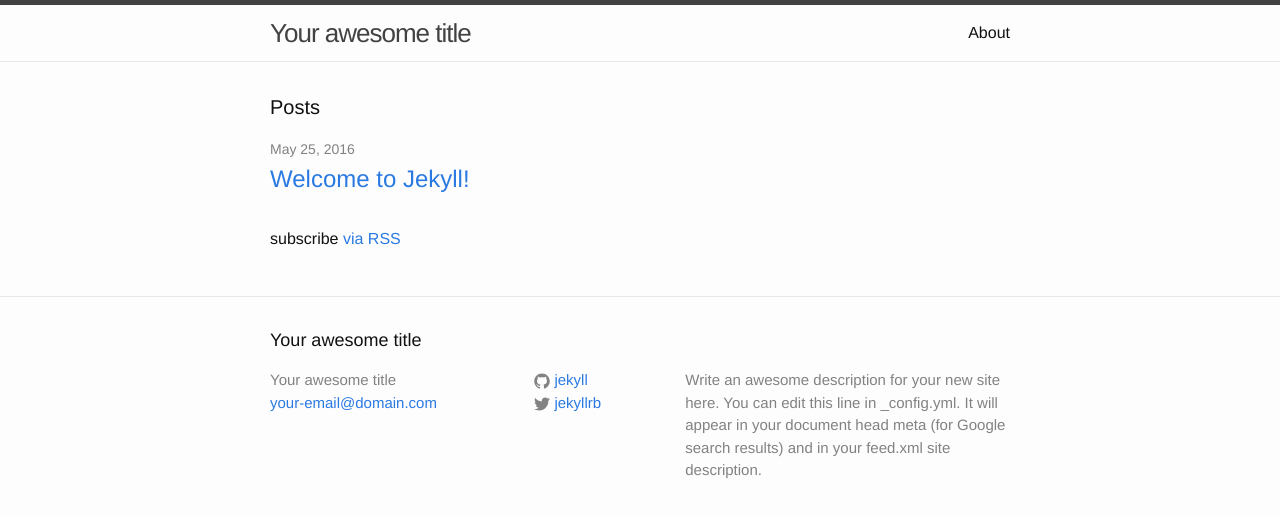
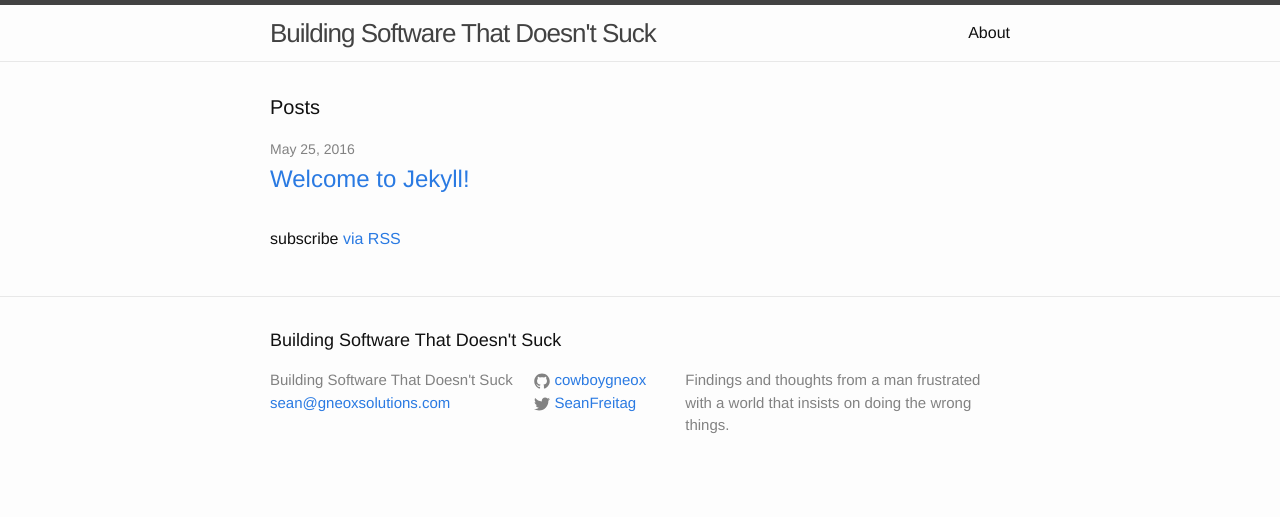
Before and after one commit to cowboygneox/cowboygneox.github.io, a Jekyll site: the page built from index.html, in a window 1280 px wide. Shown: the top 517 px of the page. Built offline with Jekyll 4.4.1, drawn with Linux system fonts in a browser that asks for light colours.

Commit message:
Adding in the first pass at the base configuration.

```diff
--- a/_config.yml
+++ b/_config.yml
@@ -6,16 +6,14 @@
 # 'jekyll serve'. If you change this file, please restart the server process.
 
 # Site settings
-title: Your awesome title
-email: your-email@domain.com
+title: Building Software That Doesn't Suck
+email: sean@gneoxsolutions.com
 description: > # this means to ignore newlines until "baseurl:"
-  Write an awesome description for your new site here. You can edit this
-  line in _config.yml. It will appear in your document head meta (for
-  Google search results) and in your feed.xml site description.
+  Findings and thoughts from a man frustrated with a world that insists on doing the wrong things.
 baseurl: "" # the subpath of your site, e.g. /blog
-url: "http://yourdomain.com" # the base hostname & protocol for your site
-twitter_username: jekyllrb
-github_username:  jekyll
+url: "http://blog.gneoxsolutions.com" # the base hostname & protocol for your site
+twitter_username: SeanFreitag
+github_username:  cowboygneox
 
 # Build settings
 markdown: kramdown
```
